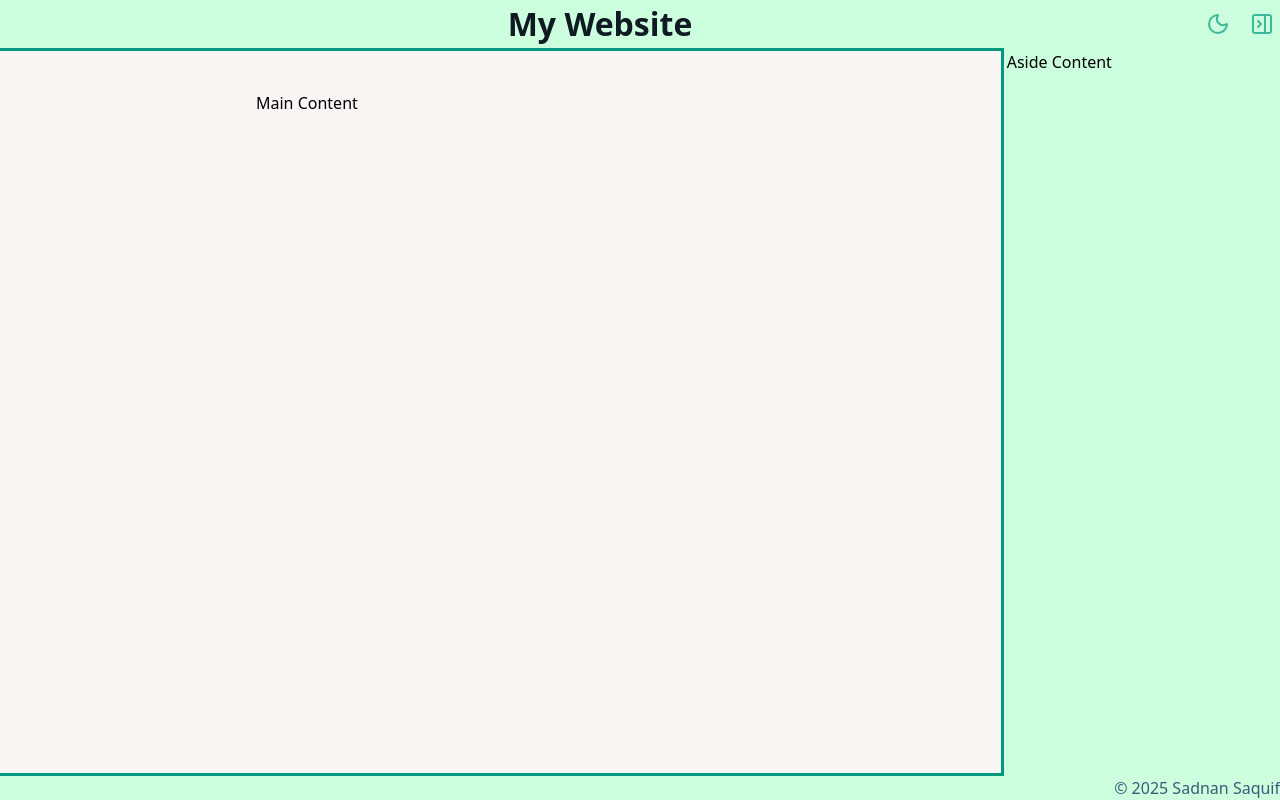
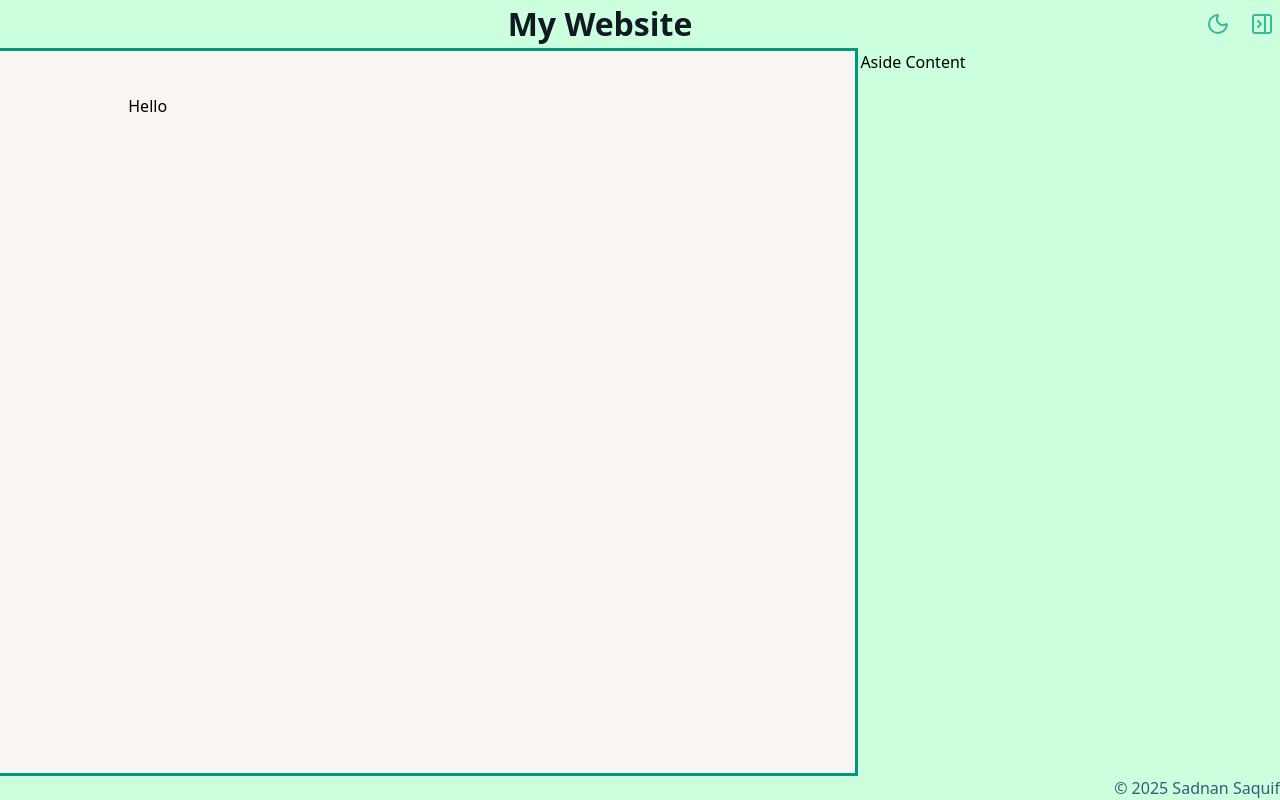
Before and after one commit to SSaquif/SSaquif.github.io, a React (Vite) app: page / in a window 1280 px wide. Built offline with nearby package versions, Linux system fonts and the light colour scheme.

Commit message:
Moved states realted to site to context

```diff
--- a/src/components/Portfolio.tsx
+++ b/src/components/Portfolio.tsx
@@ -1,4 +1,5 @@
 import { useOutletContext } from "react-router-dom";
+import { styled } from "../stitches.config";
 
 function Portfolio() {
   const { slot } = useOutletContext<{
@@ -8,11 +9,24 @@ function Portfolio() {
 
   return (
     <>
-      {slot === "main" && <div>Main Content</div>}
+      {slot === "main" && <PortfolioContent />}
       {slot === "aside" && <div>Aside Content</div>}
       {slot === "mobileDrawer" && <div>Mobile Drawer Content</div>}
     </>
   );
 }
 
+function PortfolioContent() {
+  return <Container>Hello</Container>;
+}
+
+const Container = styled("div", {
+  height: "100%",
+  display: "flex",
+  flexDirection: "column",
+  padding: "5% 15% 0 15%",
+  //   border: "0.4rem solid $border",
+  gap: "1rem",
+});
+
 export default Portfolio;
--- /dev/null
+++ b/src/context/SiteStateContext.tsx
@@ -0,0 +1,54 @@
+import { useState, createContext, useContext, type ReactNode } from "react";
+
+type SiteState = {
+  rightAsideOpen: boolean;
+  setRightAsideOpen: (open: boolean) => void;
+  toggleRightAside: () => void;
+  mobileDrawerOpen: boolean;
+  setMobileDrawerOpen: (open: boolean) => void;
+  toggleMobileDrawer: () => void;
+  darkMode: boolean;
+  setDarkMode: (dark: boolean) => void;
+  toggleDarkMode: () => void;
+};
+
+const SiteStateContext = createContext<SiteState | undefined>(undefined);
+
+function SiteStateProvider({ children }: { children: ReactNode }) {
+  const [rightAsideOpen, setRightAsideOpen] = useState(true);
+  const [mobileDrawerOpen, setMobileDrawerOpen] = useState(false);
+  const [darkMode, setDarkMode] = useState(false);
+
+  const toggleRightAside = () => setRightAsideOpen(!rightAsideOpen);
+  const toggleMobileDrawer = () => setMobileDrawerOpen(!mobileDrawerOpen);
+  const toggleDarkMode = () => setDarkMode(!darkMode);
+
+  return (
+    <SiteStateContext.Provider
+      value={{
+        rightAsideOpen,
+        setRightAsideOpen,
+        toggleRightAside,
+        mobileDrawerOpen,
+        setMobileDrawerOpen,
+        toggleMobileDrawer,
+        darkMode,
+        setDarkMode,
+        toggleDarkMode,
+      }}
+    >
+      {children}
+    </SiteStateContext.Provider>
+  );
+}
+
+// custom hook for consuming the context
+function useSiteState() {
+  const context = useContext(SiteStateContext);
+  if (context === undefined) {
+    throw new Error("useSiteState must be used within a SiteStateProvider");
+  }
+  return context;
+}
+
+export { SiteStateProvider, useSiteState };
--- a/src/routes/HomeLayout.tsx
+++ b/src/routes/HomeLayout.tsx
@@ -1,4 +1,3 @@
-import { useState } from "react";
 import { Outlet } from "react-router-dom";
 import { styled, darkTheme } from "../stitches.config";
 import {
@@ -9,35 +8,41 @@ import {
   StyledSun as Sun,
   StyledMoon as Moon,
 } from "../components/Icons";
+import { useSiteState } from "../context/SiteStateContext";
 
 function HomeLayout() {
-  const [asideOpen, setAsideOpen] = useState(true);
-  const [navOpen, setNavOpen] = useState(false);
-  const [darkMode, setDarkMode] = useState(false);
+  const {
+    rightAsideOpen,
+    toggleRightAside,
+    mobileDrawerOpen,
+    toggleMobileDrawer,
+    darkMode,
+    toggleDarkMode,
+  } = useSiteState();
 
   return (
     <Container className={darkMode ? darkTheme.className : ""}>
       <Header>
         <HeaderItemContainer>
-          <HamburgerButton onClick={() => setNavOpen(!navOpen)}>
-            {navOpen ? <SquareX /> : <SquareMenu />}
+          <HamburgerButton onClick={toggleMobileDrawer}>
+            {mobileDrawerOpen ? <SquareX /> : <SquareMenu />}
           </HamburgerButton>
         </HeaderItemContainer>
         <Title>My Website</Title>
         <DesktopHeaderButtonContainer>
-          <ThemeToggle onClick={() => setDarkMode(!darkMode)}>
+          <ThemeToggle onClick={toggleDarkMode}>
             {darkMode ? <Sun /> : <Moon />}
           </ThemeToggle>
-          <AsideButton onClick={() => setAsideOpen(!asideOpen)}>
-            {asideOpen ? <PanelRightClose /> : <PanelRightOpen />}
+          <AsideButton onClick={toggleRightAside}>
+            {rightAsideOpen ? <PanelRightClose /> : <PanelRightOpen />}
           </AsideButton>
         </DesktopHeaderButtonContainer>
       </Header>
       <Middle>
-        <Main expanded={!asideOpen}>
+        <Main expanded={!rightAsideOpen}>
           <Outlet context={{ slot: "main" }} />
         </Main>
-        <Aside open={asideOpen}>
+        <Aside open={rightAsideOpen}>
           <Outlet context={{ slot: "aside" }} />
         </Aside>
       </Middle>
@@ -46,8 +51,8 @@ function HomeLayout() {
       </Footer>
 
       {/* Mobile Drawer */}
-      <NavDrawer open={navOpen}>
-        <ThemeToggleMobile onClick={() => setDarkMode(!darkMode)}>
+      <NavDrawer open={mobileDrawerOpen}>
+        <ThemeToggleMobile onClick={toggleDarkMode}>
           {darkMode ? <Sun /> : <Moon />}
         </ThemeToggleMobile>
         <Outlet context={{ slot: "mobileDrawer" }} />
@@ -106,8 +111,6 @@ const Main = styled("main", {
   borderLeft: "none",
   transition: "flex 0.5s ease, border 0.5s ease",
   background: "$primaryBackground",
-  // Might move this into a Outlet container
-  padding: "2.5rem 20%",
 
   variants: {
     expanded: {
```
Also changed, not shown: src/main.tsx (+5 -2 lines).
